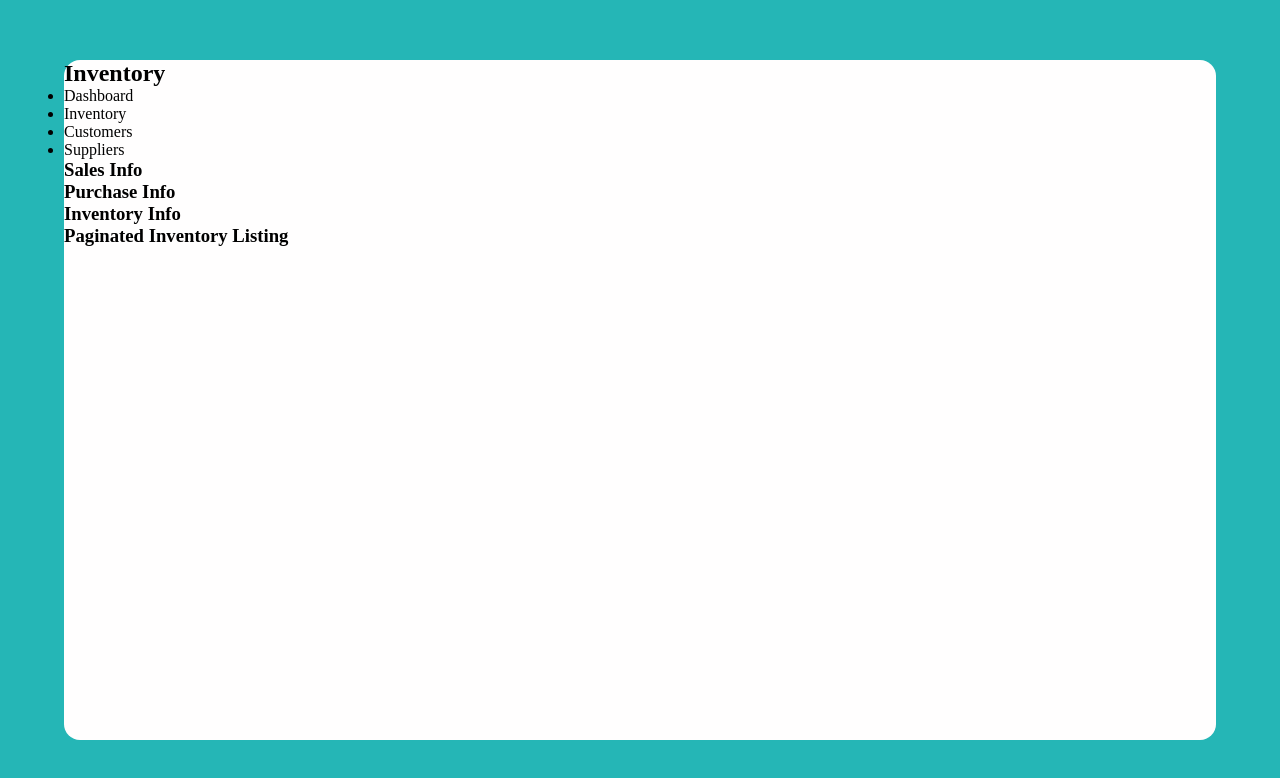
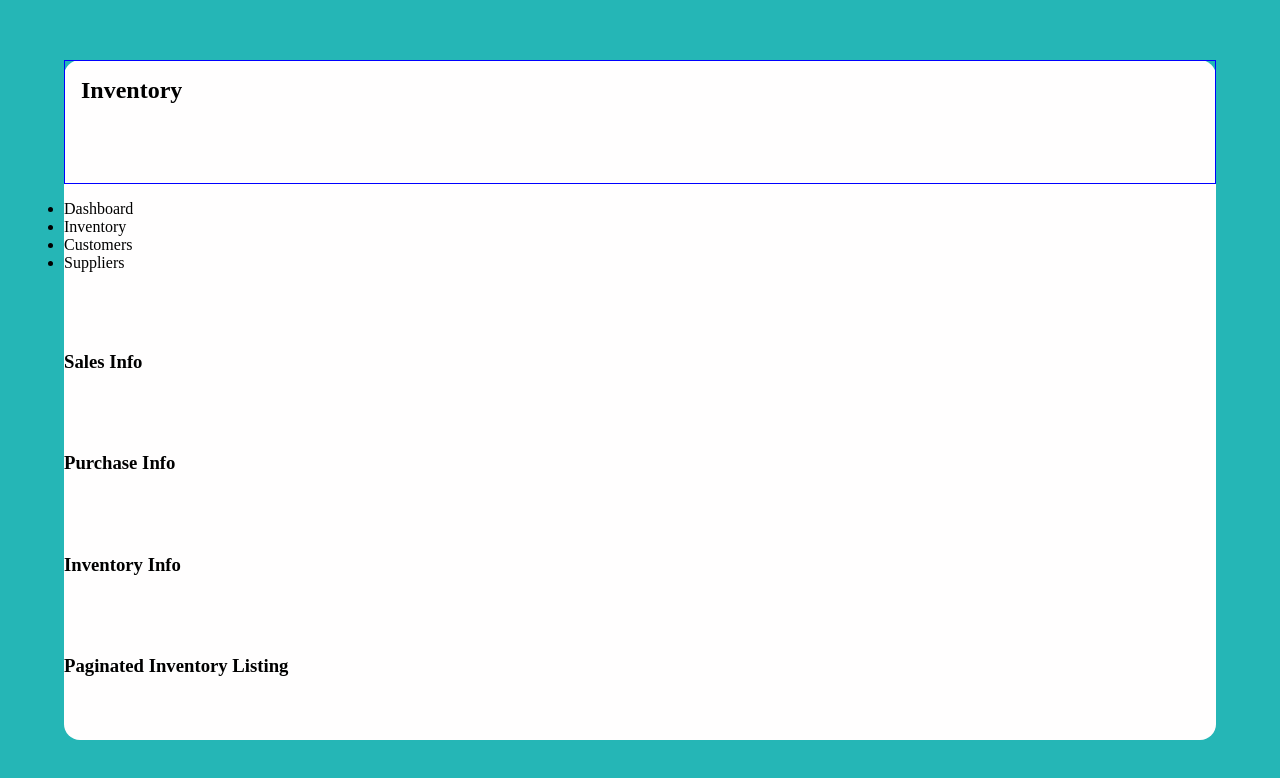
Before and after one commit to Denver-Meadows/inventory-tracker-app, a React (Create React App) app: page / in a window 1280 px wide. Shown: the top 778 px of the page. Built offline with nearby package versions, Linux system fonts and the light colour scheme.

Commit message:
Setting up basic layout

```diff
--- a/src/components/TopInfoBar.js
+++ b/src/components/TopInfoBar.js
@@ -1,8 +1,8 @@
 function TopInfoBar() {
   return (
-    <main>
+    <div className="top-info-bar">
       <h2>Inventory</h2>
-    </main>
+    </div>
   );
 }
 
--- a/src/index.css
+++ b/src/index.css
@@ -17,4 +17,13 @@
   height: 85vh;
   width: 90vw;
   border-radius: 1rem;
+  display: grid;
+  grid-gap: 1rem;
 }
+
+.top-info-bar {
+  display: grid;
+  grid-template-columns: 1fr;
+  border: 1px solid blue;
+  padding: 1rem 1rem;
+}
```
Also changed, not shown: src/index.js (+6 -6 lines).
